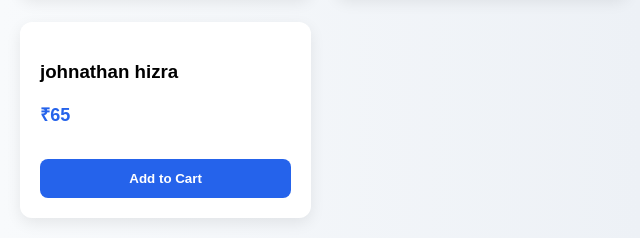
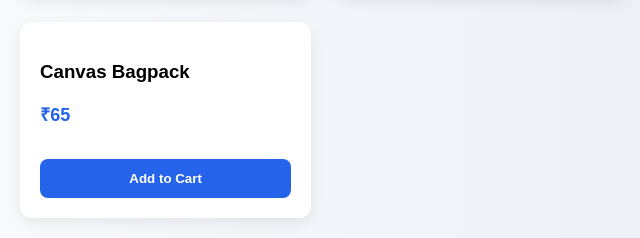
Before and after one commit to Astley10/EduShop_demo, a plain HTML site: page index.html in a window 1280 px wide. Shown: the part 296-534 px from the top of the page, 0-640 px from the left. Drawn offline with Linux system fonts and the light colour scheme.

Commit message:
index.html

```diff
--- a/index.html
+++ b/index.html
@@ -149,7 +149,7 @@ const products=[
         { id: 'p2', name: 'Cotton Minimalist Tee', price: 35, category: 'Fashion' },
         { id: 'p3', name: 'Smart Leather Wallet', price: 85, category: 'Accessories' },
         { id: 'p4', name: 'Ultra-Wide Monitor', price: 450, category: 'Electronics' },
-        { id: 'p5', name: 'johnathan hizra', price: 65, category: 'Accessories' }
+        { id: 'p5', name: 'Canvas Bagpack', price: 65, category: 'Accessories' }
 
 ];
 
```
